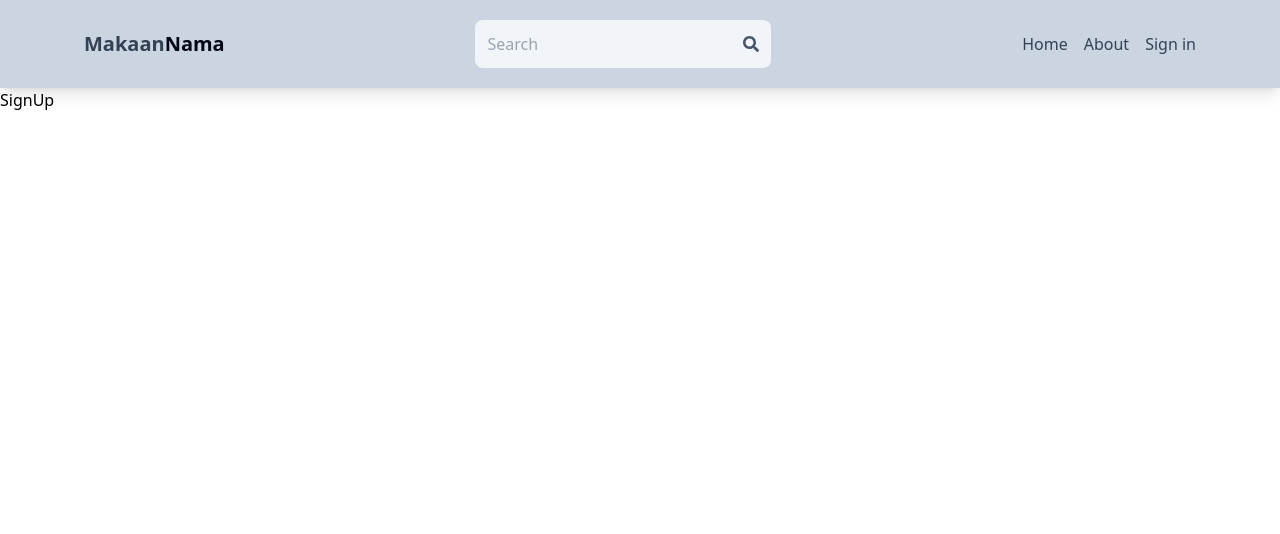
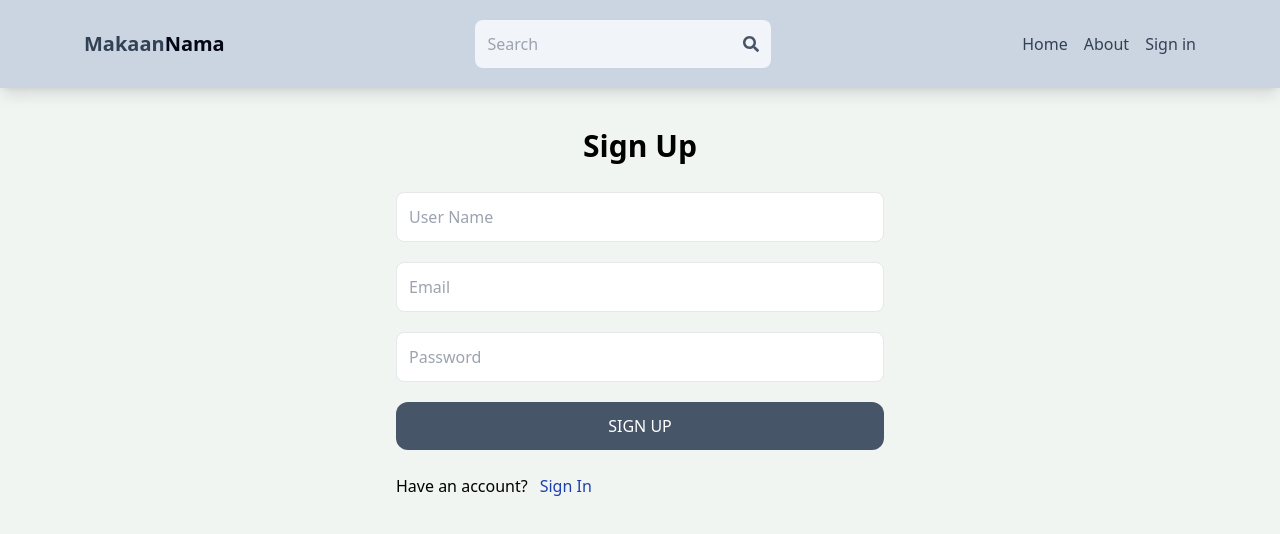
Before and after one commit to muhammad-sufyan1/MakaanNama, a React (Vite) app in the folder client/: page /sign-up in a window 1280 px wide. Shown: the top 534 px of the page. Built offline with nearby package versions, Linux system fonts and the light colour scheme.

Commit message:
complete sign up UI

```diff
--- a/client/src/index.css
+++ b/client/src/index.css
@@ -1,3 +1,7 @@
 @tailwind base;
 @tailwind components;
 @tailwind utilities;
+
+body{
+  background-color: rgb(241, 245, 241);
+}
--- a/client/src/pages/SignUp.jsx
+++ b/client/src/pages/SignUp.jsx
@@ -1,11 +1,46 @@
-import React from 'react'
+import React from "react";
+import { Link } from "react-router-dom";
 
 export default function SignUp() {
   return (
+    <>
+      <div className="p-3 max-w-lg mx-auto">
+        <h1 className="text-3xl text-center font-semibold my-7">Sign Up</h1>
 
-    <>
-    <div>SignUp</div>
+        <form className="flex flex-col gap-5">
+          <input
+            type="text"
+            placeholder="User Name"
+            className="border p-3 rounded-lg"
+            id="username"
+          />
 
+          <input
+            type="email"
+            placeholder="Email"
+            className="border p-3 rounded-lg"
+            id="email"
+          />
+
+          <input
+            type="password"
+            placeholder="Password"
+            className="border p-3 rounded-lg"
+            id="password"
+          />
+
+          <button className="bg-slate-600 text-white p-3 rounded-xl uppercase hover:opacity-95 disabled:opacity-80">
+            Sign Up
+          </button>
+        </form>
+
+        <div className="flex gap-3 mt-6">
+          <p>Have an account?</p>
+          <Link to={"/sign-in"}>
+            <span className="text-blue-800">Sign In</span>
+          </Link>
+        </div>
+      </div>
     </>
-  )
+  );
 }
```
